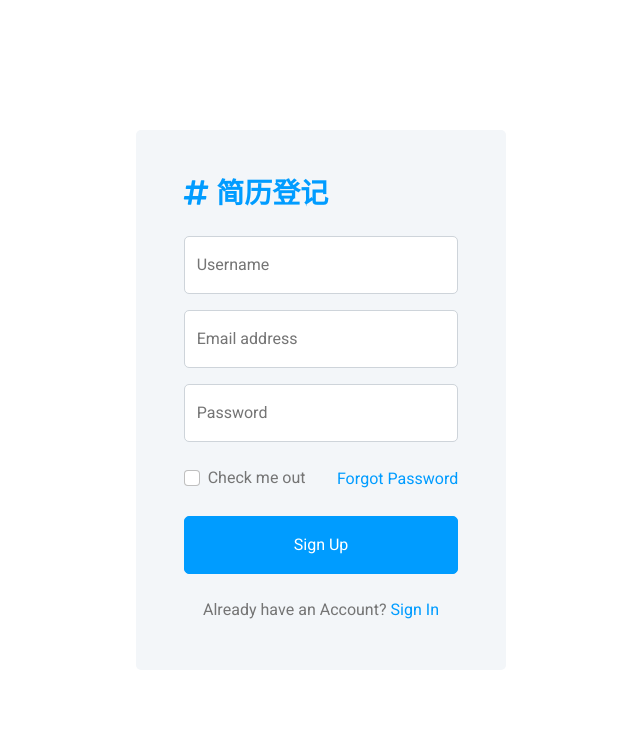
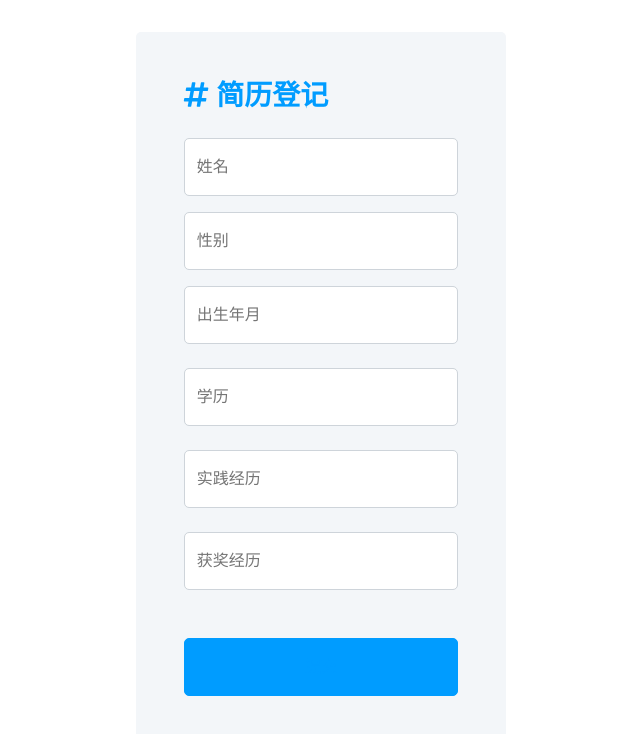
Before and after one commit to jsnlb/ikuns, a plain HTML site: page 前端模板/html/signup.html in a window 1280 px wide. Shown: the whole page, without its empty margins (319-959 px from the left). Drawn offline with nearby package versions, Linux system fonts and the light colour scheme.

Commit message:
应届生

```diff
--- a/前端模板/html/signup.html
+++ b/前端模板/html/signup.html
@@ -55,32 +55,40 @@
                         </div>
                         <div class="form-floating mb-3">
                             <input type="text" class="form-control" id="floatingText" placeholder="jhondoe">
-                            <label for="floatingText">Username</label>
+                            <label for="floatingText">姓名</label>
                         </div>
                         <div class="form-floating mb-3">
                             <input type="email" class="form-control" id="floatingInput" placeholder="name@example.com">
-                            <label for="floatingInput">Email address</label>
+                            <label for="floatingInput">性别</label>
+                        </div>
+                        <div class="form-floating mb-4">
+                            <input type="password" class="form-control"  placeholder="Password">
+                            <label for="floatingPassword">出生年月</label>
+                        </div>
+                        <div class="form-floating mb-4">
+                            <input type="password" class="form-control"  placeholder="Password">
+                            <label for="floatingPassword">学历</label>
+                        </div>
+                        <div class="form-floating mb-4">
+                            <input type="password" class="form-control"  placeholder="Password">
+                            <label for="floatingPassword">实践经历</label>
                         </div>
                         <div class="form-floating mb-4">
                             <input type="password" class="form-control" id="floatingPassword" placeholder="Password">
-                            <label for="floatingPassword">Password</label>
+                            <label for="floatingPassword">获奖经历</label>
                         </div>
                         <div class="d-flex align-items-center justify-content-between mb-4">
-                            <div class="form-check">
-                                <input type="checkbox" class="form-check-input" id="exampleCheck1">
-                                <label class="form-check-label" for="exampleCheck1">Check me out</label>
-                            </div>
-                            <a href="">Forgot Password</a>
+
                         </div>
-                        <button type="submit" class="btn btn-primary py-3 w-100 mb-4">Sign Up</button>
-                        <p class="text-center mb-0">Already have an Account? <a href="">Sign In</a></p>
+                        <button type="submit" class="btn btn-primary py-3 w-100 mb-4"><a href="index.html">提交</a></button>
+
                     </div>
                 </div>
             </div>
         </div>
         <!-- Sign Up End -->
     <!--</div>-->
-
+    </div>
     <!-- JavaScript Libraries -->
     <script src="https://code.jquery.com/jquery-3.4.1.min.js"></script>
     <script src="https://cdn.jsdelivr.net/npm/bootstrap@5.0.0/dist/js/bootstrap.bundle.min.js"></script>
@@ -94,6 +102,6 @@
 
     <!-- Template Javascript -->
     <script src="js/main.js"></script>
-</body>
+ </body>
 
 </html>
```
